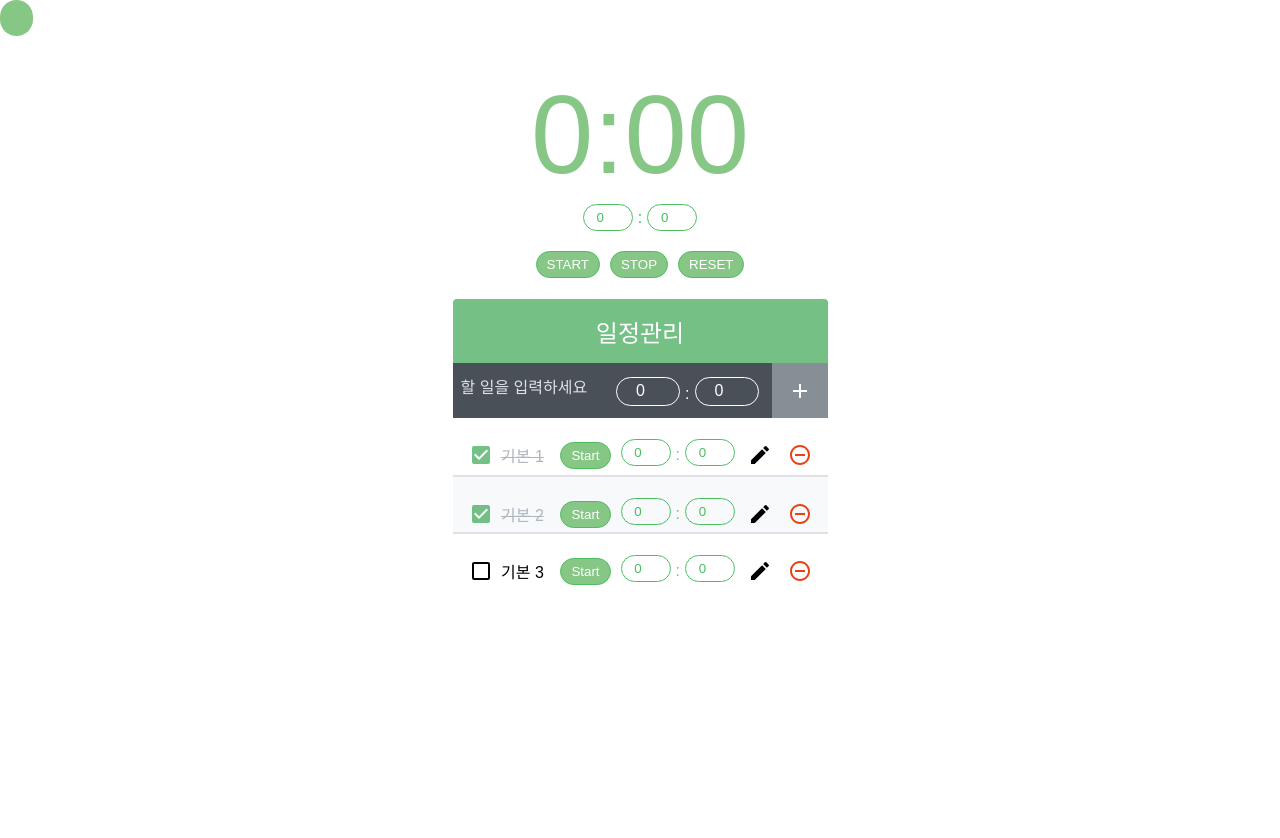
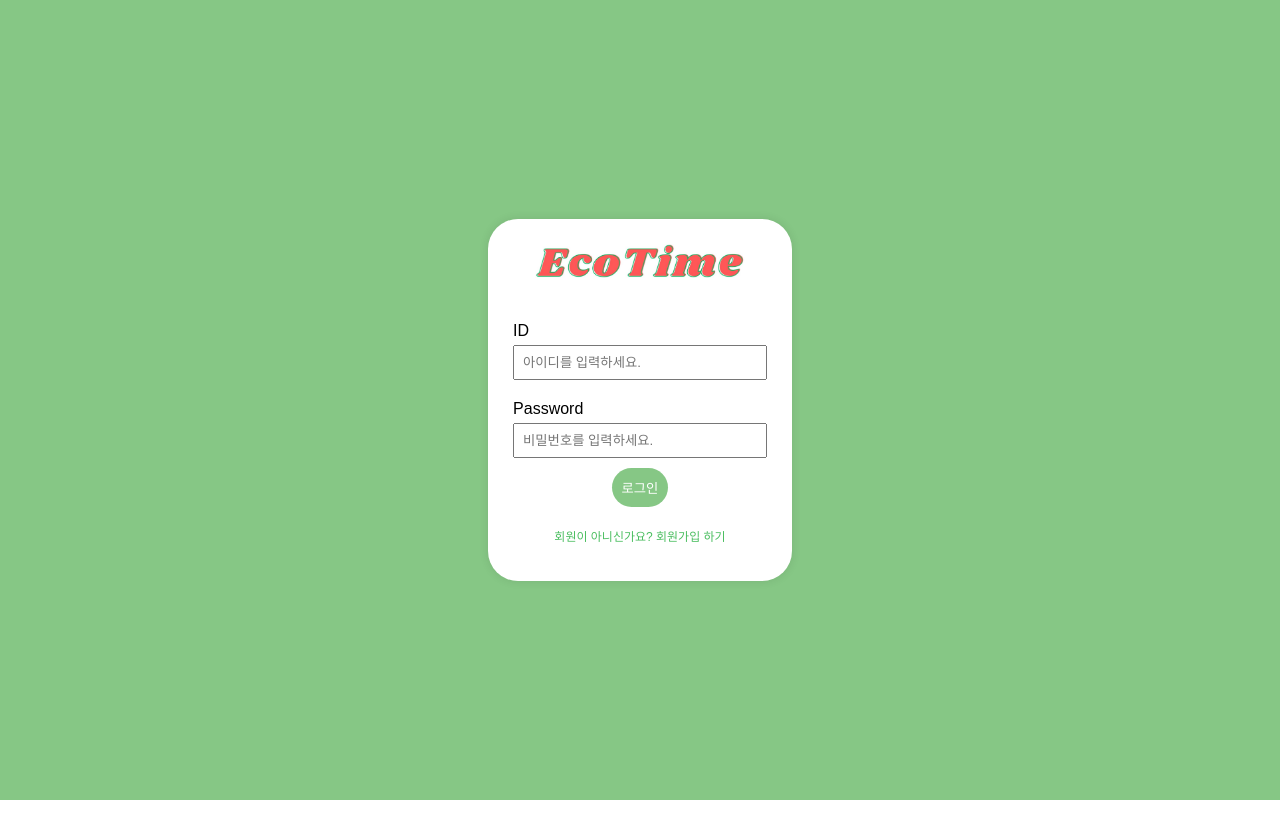
Before and after one commit to CAU-COMP-2023/2023-Team-M-Client, a React (Create React App) app: page / in a window 1280 px wide. Shown: the top 838 px of the page. After the commit the page ends 800 px from the top, so only its background shows below. Built offline with nearby package versions, Linux system fonts and the light colour scheme; some icons are missing.

Commit message:
form형식으로 변환 시 후 실패..

```diff
--- a/src/App.js
+++ b/src/App.js
@@ -102,7 +102,7 @@
       <Routes>
 
         <Route
-          path="/"
+          path="/home"
           element={
             <>
 
@@ -131,7 +131,7 @@
         />
 
 
-        <Route path="/Login" element={<Login />} />
+        <Route path="/" element={<Login />} />
 
         <Route path="/UserSearch" element={<UserSearch/>}/>
       </Routes>
--- a/src/Login.js
+++ b/src/Login.js
@@ -30,7 +30,7 @@
         const userData = await response.json();
         console.log('로그인 성공:', userData);
 
-        navigate('/');
+        navigate('/home');
       } else {
         console.log('로그인 실패');
         alert("아이디 혹은 비밀번호를 확인하세요");
@@ -54,7 +54,7 @@
         const userData = await response.json();
         console.log('회원가입 성공:', userData);
         alert("회원가입 성공");
-        navigate('/');
+        navigate('/home');
       } else {
         console.log('회원가입 실패');
       }
--- a/src/userSearch.js
+++ b/src/userSearch.js
@@ -69,7 +69,9 @@
         </div>
       )}
     </div>
+
   );
 };
 
+
 export default UserSearch;
```
